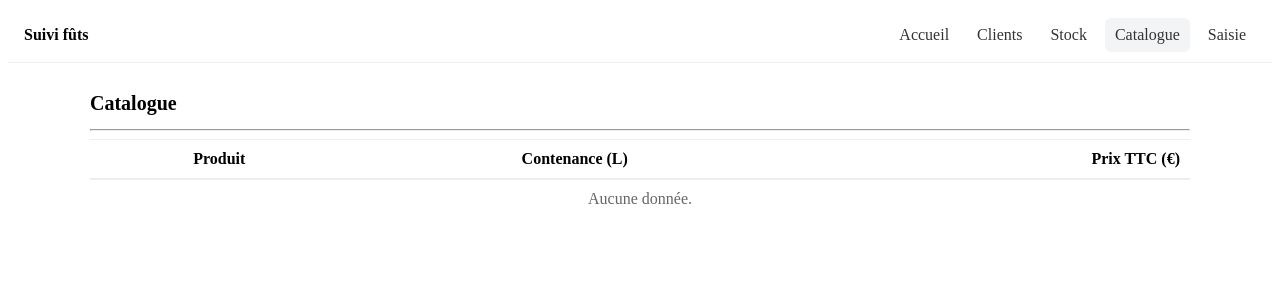
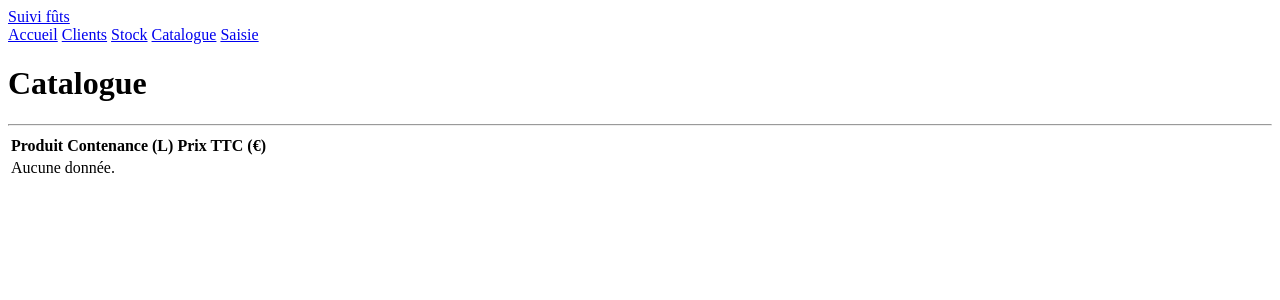
Before and after one commit to lecentrallanderneau-oss/Suivi_futs, a Flask app: page /catalog in a window 1280 px wide. Shown: the top 300 px of the page. Run offline with Flask 3, Linux system fonts and the light colour scheme.

Commit message:
Update base.html

```diff
--- a/templates/base.html
+++ b/templates/base.html
@@ -5,40 +5,14 @@
     <meta name="viewport" content="width=device-width, initial-scale=1" />
     <title>{% block title %}Suivi fûts{% endblock %}</title>
 
-    {# Feuille de style de ton app (si absente, pas grave) #}
+    <!-- Ta feuille de style existante : on la laisse faire TOUT le look -->
     <link rel="stylesheet" href="{{ url_for('static', filename='style.css') }}">
+
     {% block head %}{% endblock %}
-    <style>
-      /* Quelques classes neutres si ta CSS n'est pas chargée */
-      .container { max-width: 1100px; margin: 0 auto; padding: 16px; }
-      .navbar { display:flex; align-items:center; gap:16px; padding:10px 16px; border-bottom:1px solid #eee; }
-      .navbar-brand { font-weight:700; text-decoration:none; color:inherit; }
-      .nav { display:flex; gap:8px; margin-left:auto; }
-      .nav-link { text-decoration:none; color:#333; padding:8px 10px; border-radius:6px; }
-      .nav-link.active, .nav-link:hover { background:#f3f4f6; }
-      .btn { display:inline-block; padding:8px 12px; border-radius:6px; border:1px solid #ddd; text-decoration:none; }
-      .btn-primary { background:#0d6efd; border-color:#0d6efd; color:#fff; }
-      .btn-outline-secondary { background:#fff; color:#333; }
-      .alert { padding:10px 12px; border-radius:6px; margin:12px 0; }
-      .alert-success { background:#e7f5ee; border:1px solid #b8ead2; color:#136f44; }
-      .alert-warning { background:#fff7e6; border:1px solid #ffe1a6; color:#8a5a00; }
-      .alert-danger  { background:#fdecec; border:1px solid #f5b5b5; color:#7a1f1f; }
-      .card { border:1px solid #eee; border-radius:10px; background:#fff; }
-      .card-body { padding:16px; }
-      .table { width:100%; border-collapse:collapse; }
-      .table th, .table td { padding:10px; border-top:1px solid #eee; }
-      .table thead th { border-bottom:2px solid #eee; }
-      .table-responsive { overflow:auto; }
-      .text-end { text-align:right; }
-      .text-center { text-align:center; }
-      .text-muted { color:#666; }
-      .h3 { font-size:1.25rem; }
-      .mb-0 { margin-bottom:0; } .mb-2{margin-bottom:.5rem;} .mb-3{margin-bottom:1rem;}
-      .d-flex{display:flex;} .justify-content-between{justify-content:space-between;} .align-items-center{align-items:center;}
-      .gap-2{gap:.5rem;}
-    </style>
+    {% block extra_css %}{% endblock %}
   </head>
   <body>
+    <!-- NAVBAR : structure inchangée, pas de styles imposés -->
     <header class="navbar">
       <a class="navbar-brand" href="{{ url_for('index') }}">Suivi fûts</a>
       <nav class="nav">
@@ -60,7 +34,7 @@
     </header>
 
     <main class="container">
-      {# Messages flash #}
+      <!-- Flash messages -->
       {% with messages = get_flashed_messages(with_categories=true) %}
         {% if messages %}
           {% for category, message in messages %}
@@ -73,5 +47,6 @@
     </main>
 
     {% block scripts %}{% endblock %}
+    {% block extra_js %}{% endblock %}
   </body>
 </html>
```
